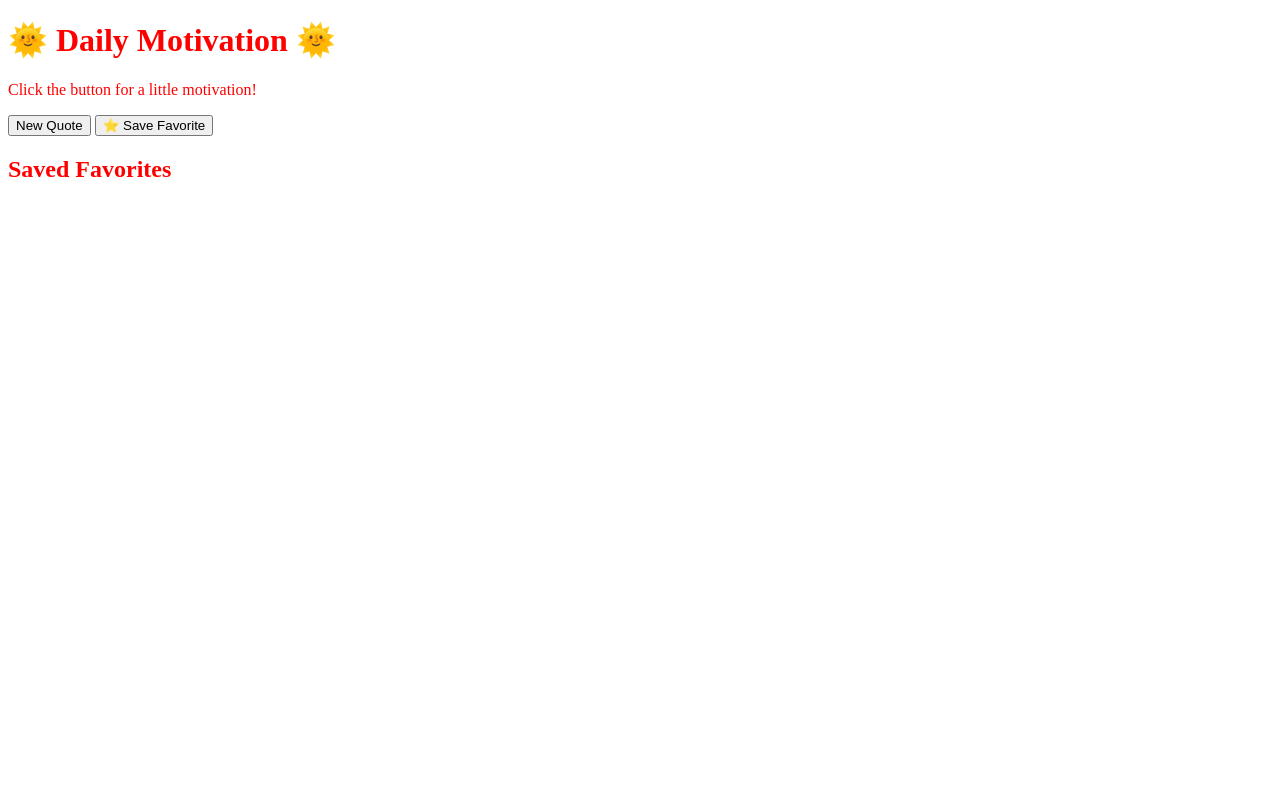
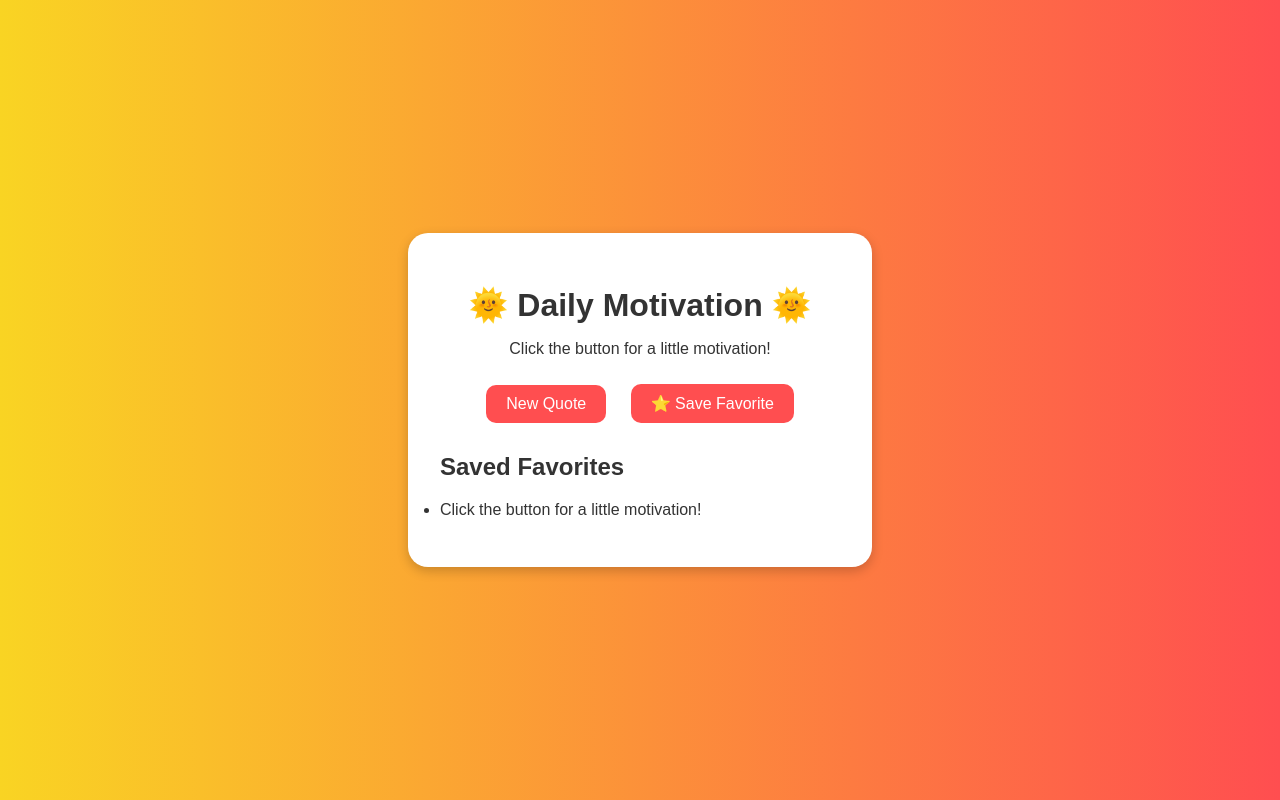
Before and after one commit to nataliedex/daily_motivation, a website: page index.html in a window 1280 px wide. Both pictures are taken after a click on the button "⭐ Save Favorite". Drawn offline with Linux system fonts and the light colour scheme.

Commit message:
simple application

```diff
--- a/index.html
+++ b/index.html
@@ -4,7 +4,7 @@
     <meta charset="UTF-8">
     <meta name="viewport" content="width=device-width, initial-scale=1.0">
     <title>Daily Motivation</title>
-    <link rel="stylesheet" href="./style.css">
+    <link rel="stylesheet" href="/style.css">
 </head>
 <body>
     <div class="container">
@@ -22,6 +22,6 @@
       </div>
 
 
-    <script src="./script.js"></script>
+    <script type="module" src="/script.js"></script>
 </body>
 </html>
--- /dev/null
+++ b/public/script.js
@@ -0,0 +1,45 @@
+const quote = document.getElementById("quote");
+const newQuoteButton = document.getElementById("new-quote");
+const saveQuoteButton = document.getElementById("save-quote");
+const favoriteList = document.getElementById("favorites-list");
+
+let savedQuotes = [];
+
+async function getQuote(){
+    try {
+        const res = await fetch("/quote");
+        const data = await res.json();
+        console.log(data);
+        const randomQuoteInt = Math.floor(Math.random()*data.length);
+        quote.textContent = `${data[randomQuoteInt].q} -${data[randomQuoteInt].a}`
+    } catch(err) {
+        console.error(err);
+    }
+}
+
+async function displayFavorites(){
+    favoriteList.innerHTML = "";
+
+    savedQuotes.forEach((fav) => {
+        const favQuote = document.createElement("li");
+        favQuote.textContent = fav;
+        favoriteList.appendChild(favQuote);
+    });
+}
+
+async function saveQuote(){
+    const currentQuote = quote.textContent;
+    try {
+        if(currentQuote && !savedQuotes.includes(currentQuote)){
+            savedQuotes.push(currentQuote);
+            displayFavorites();
+        } else {
+            console.log("Quote already saved.");
+        }
+    }catch(err){
+        console.error(err);
+    }
+}
+
+newQuoteButton.addEventListener("click", getQuote);
+saveQuoteButton.addEventListener("click", saveQuote);
--- /dev/null
+++ b/public/style.css
@@ -0,0 +1,48 @@
+body {
+    font-family: 'Poppins', sans-serif;
+    background: linear-gradient(to right, #f9d423, #ff4e50);
+    color: #333;
+    display: flex;
+    align-items: center;
+    justify-content: center;
+    height: 100vh;
+    margin: 0;
+  }
+
+  .container {
+    background: white;
+    border-radius: 20px;
+    padding: 2rem;
+    width: 400px;
+    box-shadow: 0 4px 12px rgba(0, 0, 0, 0.2);
+    text-align: center;
+  }
+
+  h1 {
+    margin-bottom: 1rem;
+  }
+
+  button {
+    background: #ff4e50;
+    border: none;
+    color: white;
+    padding: 10px 20px;
+    margin: 10px;
+    border-radius: 10px;
+    cursor: pointer;
+    font-size: 1rem;
+  }
+
+  button:hover {
+    background: #f9d423;
+    color: #333;
+  }
+
+  .favorites {
+    margin-top: 20px;
+    text-align: left;
+  }
+
+  #favorites-list {
+    padding: 0;
+  }
--- a/script.js
+++ /dev/null
@@ -1,21 +0,0 @@
-const quote = document.getElementById("quote");
-const newQuoteButton = document.getElementById("new-quote");
-const saveQuoteButton = document.getElementById("save-quote");
-
-const api_url = "https://zenquotes.io/api/quotes/";
-
-async function getQuote(){
-    try {
-        const res = await fetch("https://zenquotes.io/api/today");
-        const data = await res.json();
-        console.log(data);
-    } catch(err) {
-        console.error(err);
-    }
-}
-
-newQuoteButton.addEventListener("click", () => {
-    console.log("clicking button");
-    getQuote();
-
-});
--- a/style.css
+++ /dev/null
@@ -1,7 +0,0 @@
-body {
-    color: red;
-}
-
-.color {
-    color: blueviolet;
-}
```
Also changed, not shown: package.json (added, +21 -0 lines), server.js (+35 -0 lines), 1 other file.
